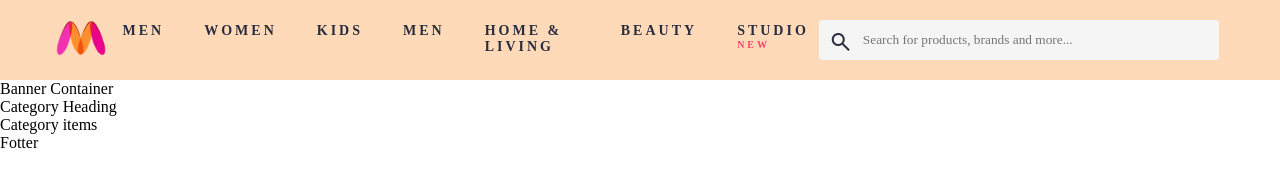
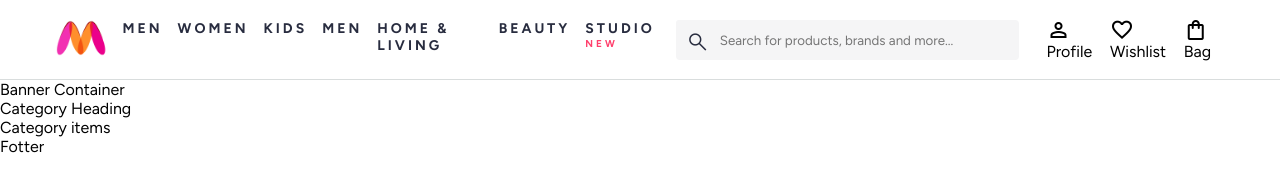
Before and after one commit to Arunkasana001/Myntra-clone, a plain HTML site: page index.html in a window 1280 px wide. Drawn offline with nearby package versions, Linux system fonts and the light colour scheme.

Commit message:
Completed the Nav-Bar.

```diff
--- a/index.html
+++ b/index.html
@@ -1,13 +1,15 @@
 <!DOCTYPE html>
 <html lang="en">
+      <link rel="stylesheet"
+        href="https://fonts.googleapis.com/css2?family=Material+Symbols+Outlined:opsz,wght,FILL,GRAD@24,400,0,0" />
 
 <head>
     <meta charset="UTF-8">
     <meta name="viewport" content="width=device-width, initial-scale=1.0">
     <title>Myntra Clone</title>
     <link rel="stylesheet" href="style.css">
-    <link rel="stylesheet"
-        href="https://fonts.googleapis.com/css2?family=Material+Symbols+Outlined:opsz,wght,FILL,GRAD@24,400,0,0&icon_names=search" />
+
+
 </head>
 
 <body>
@@ -29,7 +31,26 @@
             </span>
             <input type="text" class="search_input" placeholder="Search for products, brands and more...">
         </div>
-            <div class="action_bar"></div>
+        <div class="action_bar">
+            <div class="action_container">
+                <span class="material-symbols-outlined">
+                    person
+                </span>
+                <span class="action_name">Profile</span>
+            </div>
+            <div class="action_container">
+                <span class="material-symbols-outlined">
+                    favorite
+                </span>
+                <span class="action_name">Wishlist</span>
+            </div>
+            <div class="action_container">
+                <span class="material-symbols-outlined">
+                    shopping_bag
+                </span>
+                <span class="action_name">Bag</span>
+            </div>
+        </div>
     </header>
     <main>
 
--- a/style.css
+++ b/style.css
@@ -1,17 +1,20 @@
+@import url('https://fonts.googleapis.com/css2?family=Figtree:wght@400;500;600;700&display=swap');
+
 * {
     margin: 0;
     padding: 0;
-    font-family: 'Figtree-Regular';
+    font-family: 'Figtree', sans-serif;
     box-sizing: border-box;
 }
 
 header {
     display: flex;
     gap: 10px;
-    background-color: peachpuff;
+    background-color: #ffff;
     height: 80px;
     justify-content: space-between;
     align-items: center;
+    border-bottom: 1px solid hsla(180, 6%, 86%, 0.977);
 }
 
 .myntra_home {
@@ -30,9 +33,9 @@
 
 .nav_bar {
     display: flex;
-    gap: 40px;
+    gap: 15px;
     min-width: 500px;
-    justify-content: space-between;
+    justify-content: space-evenly;
 
 }
 
@@ -44,6 +47,15 @@
     font-weight: 700;
     text-transform: uppercase;
     text-decoration: none;
+    padding: 28px 0;
+    border-bottom: 2px solid #ffff;
+
+}
+
+
+.nav_bar a:hover {
+    border-bottom: 2px solid #f54e77;
+
 }
 
 .nav_bar a sup {
@@ -63,9 +75,10 @@
 
 .search_bar {
     height: 40px;
-    min-width: 400px;
+    min-width: 200px;
     display: flex;
     align-items: center;
+    width: 30%;
 }
 
 .search_input {
@@ -74,7 +87,18 @@
     flex-grow: 1;
     height: 40px;
     border: 0;
-    border-radius: 0 4px  4px 0;
+    border-radius: 0 4px 4px 0;
+    outline: none;
 }
 
-::
+.action_bar {
+    display: flex;
+    min-width: 200px;
+    justify-content: space-evenly;
+
+}
+
+.action_container {
+    display: flex;
+    flex-direction: column;
+}
```
